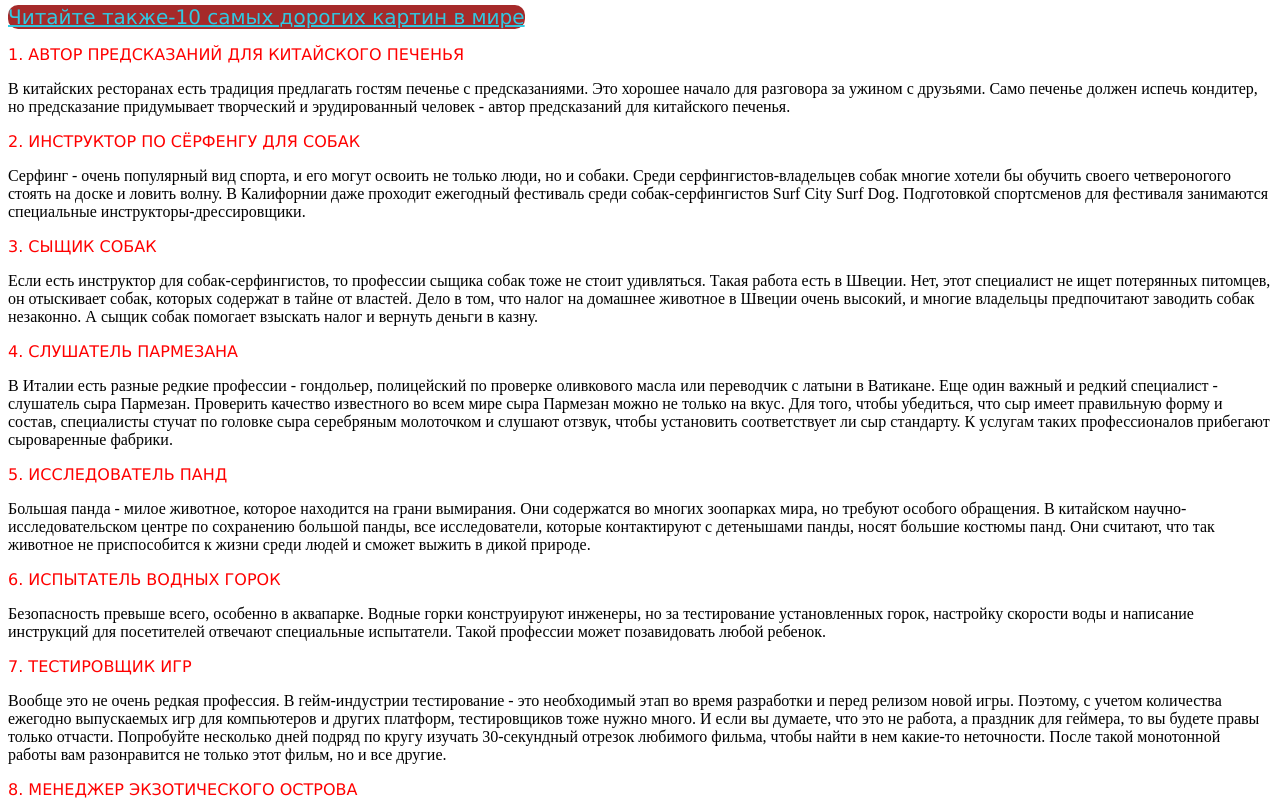
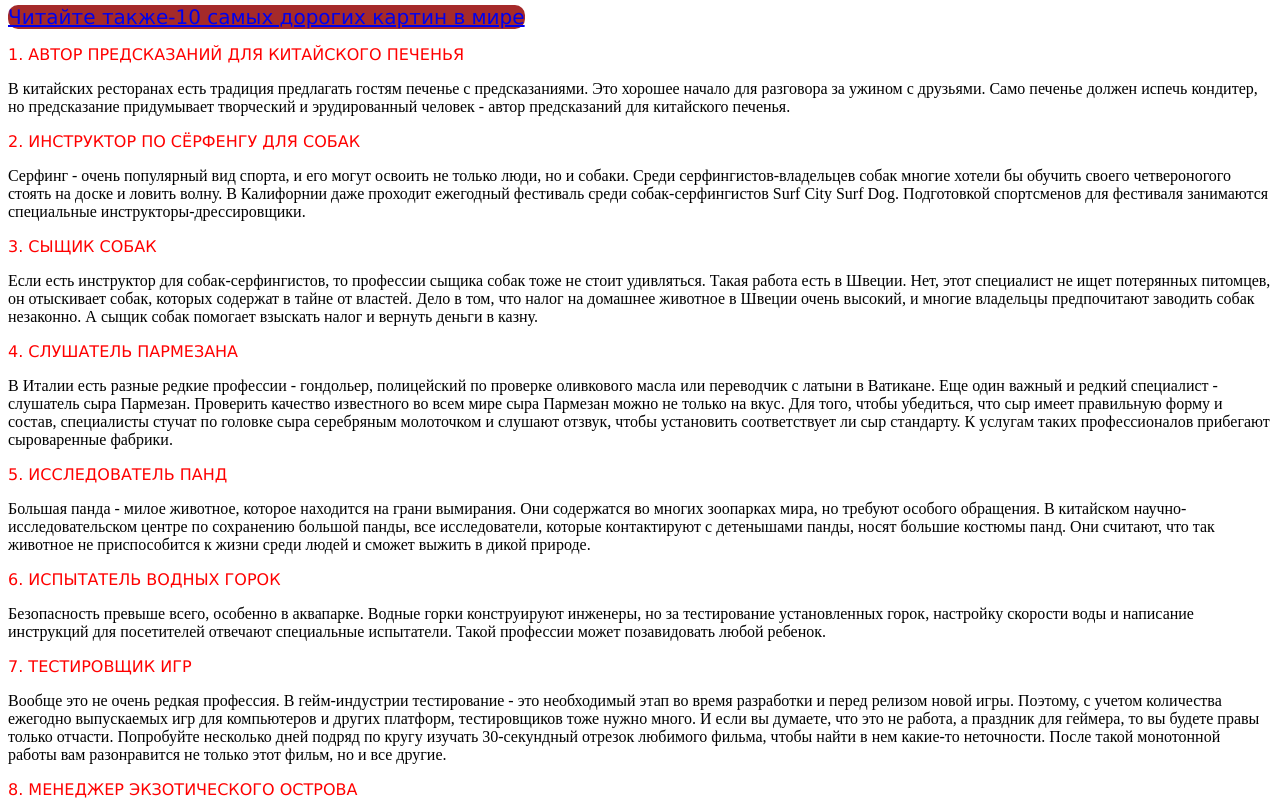
Before and after one commit to Oritub/1, a plain HTML site: page index.html in a window 1280 px wide. Shown: the part 62-874 px from the top of the page. Drawn offline with Linux system fonts and the light colour scheme.

Commit message:
Update style.css

```diff
--- a/style.css
+++ b/style.css
@@ -11,7 +11,7 @@ h1{
 
 }
 a{
-    color:rgba(45, 204, 229, 0.977);
+    color:(45, 204, 229, 0.977);
     background-color: brown;
     font-family: Verdana, Geneva, Tahoma, sans-serif;
     border-radius:10px;
```
